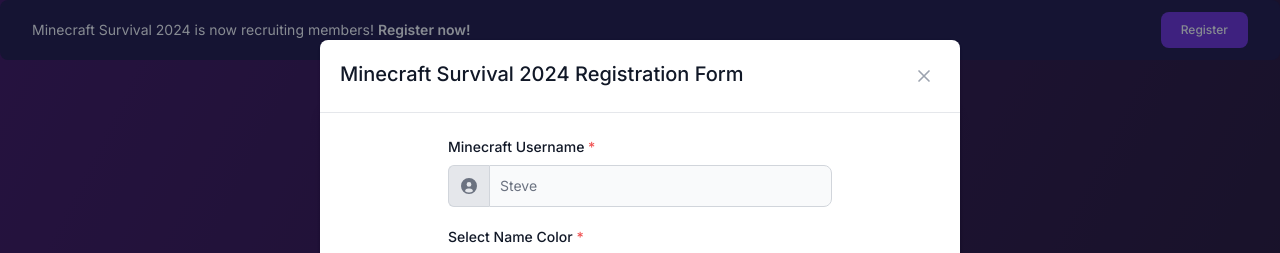
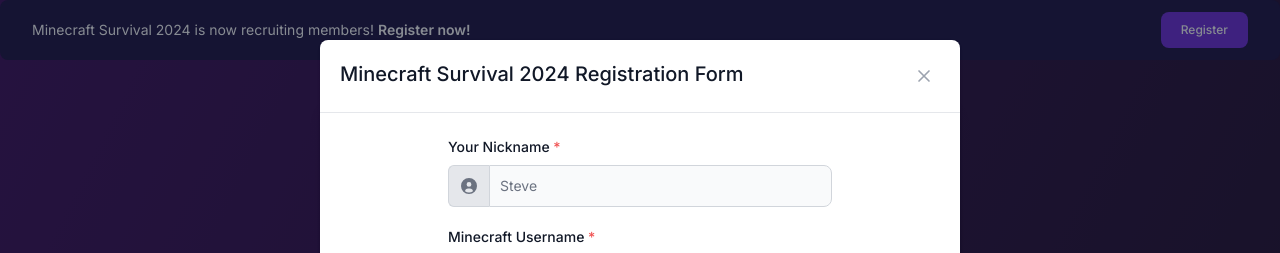
Before and after one commit to thewro11/pages, a Next.js app: page /pages/mc/svv2024 in a window 1280 px wide. Both pictures are taken after a click on the button "Register". Shown: the top 253 px of the page. Built offline with nearby package versions, Linux system fonts and the light colour scheme; no server answers; the database is empty.

Commit message:
add nickname input

```diff
--- a/src/app/mc/svv2024/components/FormModal.tsx
+++ b/src/app/mc/svv2024/components/FormModal.tsx
@@ -21,6 +21,7 @@
   const minDate = new Date(2024, 5, 8);
   const maxDate = new Date(2024, 5, 30);
 
+  const [nickname, setNickname] = useState("");
   const [username, setUsername] = useState("");
   const [color, setColor] = useState("");
   const [prefix, setPrefix] = useState("");
@@ -45,6 +46,9 @@
     setOpenErrorModal(false);
   }
 
+  const onNicknameChange = (value: string) => {
+    setNickname(value);
+  }
   const onUsernameChange = (value: string) => {
     setUsername(value);
   };
@@ -61,6 +65,11 @@
   const onSubmit = async (force?: boolean) => {
     setShowingAlert(false);
 
+    if (!nickname) {
+      setAlert("Please enter your nickname.");
+      setShowingAlert(true);
+      return;
+    }
     if (!username) {
       setAlert("Please specify your Minecraft username.");
       setShowingAlert(true);
@@ -83,6 +92,7 @@
     }
 
     const form: Form = {
+      nickname: nickname,
       username: username,
       color: color,
       prefix: prefix,
@@ -146,6 +156,11 @@
 
         <ModalBody>
           <form className="max-w-sm mx-auto space-y-5">
+            <div>
+              <Label id="nickname" required>Your Nickname</Label>
+              <TextInput id="nickname" data={nickname} onInputChange={onNicknameChange}></TextInput>
+            </div>
+
             <div>
               <Label id="username" required>Minecraft Username</Label>
               <TextInput id="username" data={username} onInputChange={onUsernameChange}></TextInput>
--- a/src/app/mc/svv2024/interfaces/form.ts
+++ b/src/app/mc/svv2024/interfaces/form.ts
@@ -1,4 +1,5 @@
 export interface Form {
+  nickname: string,
   username: string,
   color: string,
   prefix: string,
```
